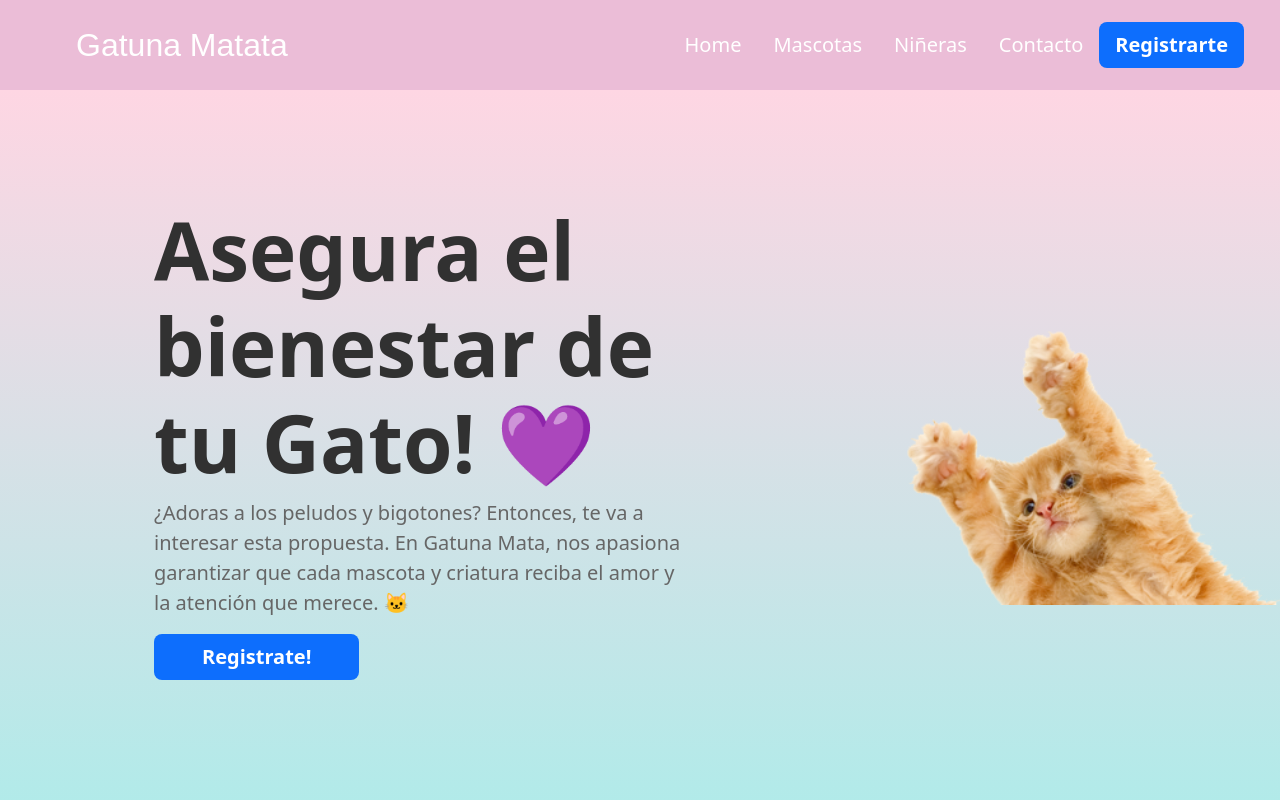
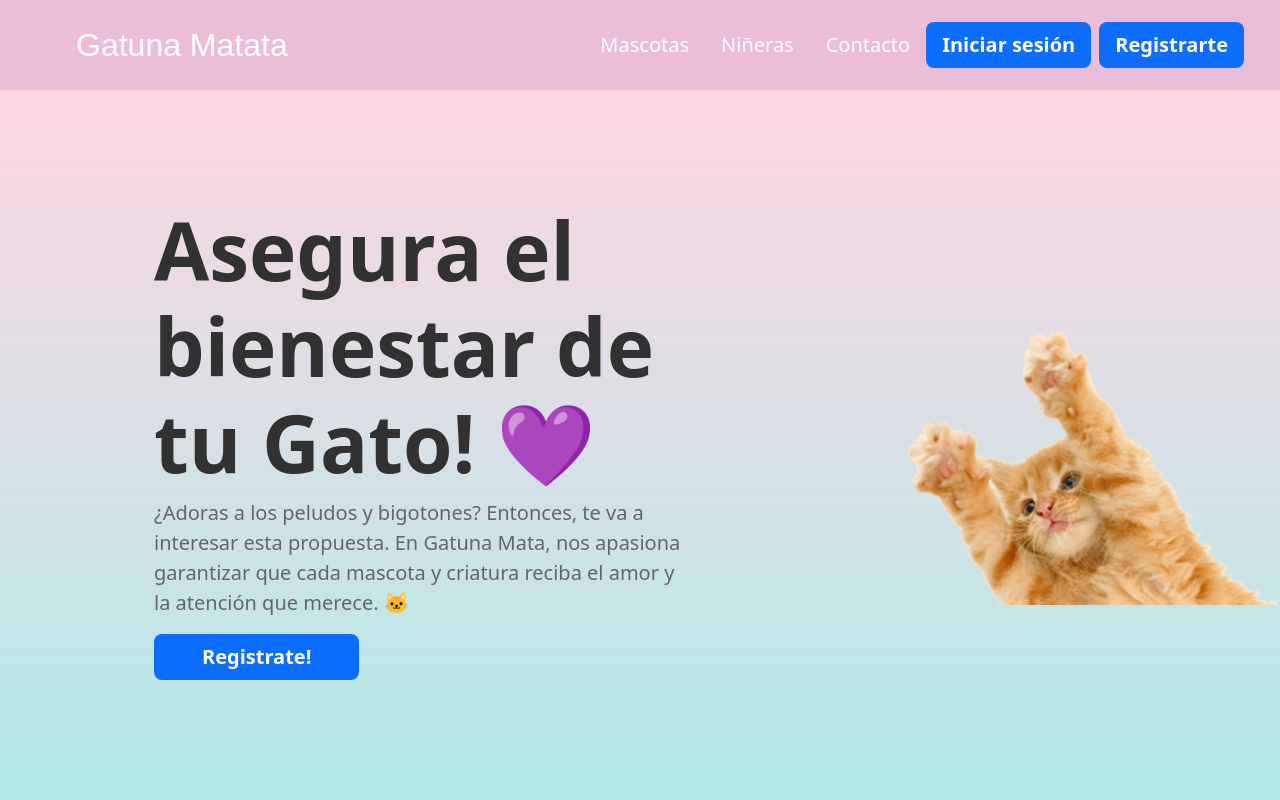
Before and after one commit to luciano-meloclaps/Gatuna_Matata, a React (Vite) app: page / in a window 1280 px wide. Shown: the top 800 px of the page. Built offline with nearby package versions, Linux system fonts and the light colour scheme; a web font is replaced by a local one.

Commit message:
Button iniciar sesion

```diff
--- a/src/components/dashboard/Dashboard.jsx
+++ b/src/components/dashboard/Dashboard.jsx
@@ -26,7 +26,7 @@ const Dashboard = () => {
 
   const addedShiftHandler = (ShiftData) => {
     const dateString = ShiftData.date.toISOString().slice(0, 10);
-    const newShiftId = Math.random();//arreglar esto
+    const newShiftId = Math.random();//Hacer contador tipo +1 agarrando el ultimo id
 
     fetch("http://localhost:8000/shifts", { //el post más largo que hice en mi vida
       method: "POST",
--- a/src/components/navbar/Navbar.jsx
+++ b/src/components/navbar/Navbar.jsx
@@ -27,9 +27,6 @@ function NavScrollExample() {
             style={{ maxHeight: "100px" }}
             navbarScroll
           >
-            <Nav.Link className="mx-2 text-white fs-5" href="#action1">
-              Home
-            </Nav.Link>
             <Nav.Link className="mx-2 text-white fs-5" href="#action2">
               Mascotas
             </Nav.Link>
@@ -46,6 +43,12 @@ function NavScrollExample() {
               className="btn bg-secondary-user text-white btn-lg  me-md-2 fw-bold bx-2 border-0"
               onClick={() => navigateLogin("/login")}
             >
+              Iniciar sesión
+            </Button>{" "}
+            <Button
+              className="btn bg-secondary-user text-white btn-lg  me-md-2 fw-bold bx-2 border-0"
+              onClick={() => navigateLogin("/login")}
+            >
               Registrarte
             </Button>{" "}
           </Nav>
```
